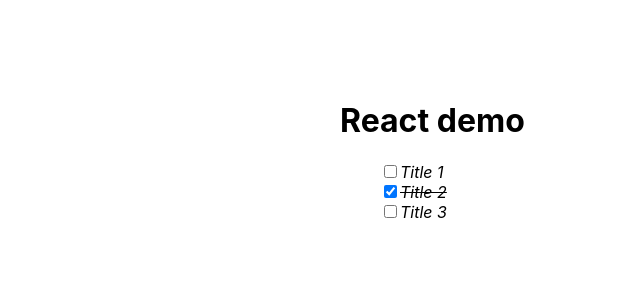
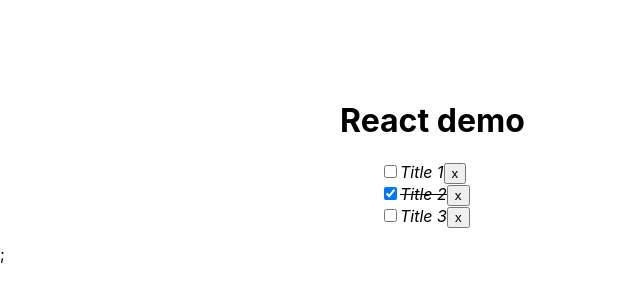
Before and after one commit to 0leksandr/react-demo, a React (Create React App) app: page / in a window 1280 px wide. Shown: the top 300 px of the page, without its empty margins (0-640 px from the left). Built offline with nearby package versions, Linux system fonts and the light colour scheme.

Commit message:
remove button
Took 21 minutes

```diff
--- a/src/App.js
+++ b/src/App.js
@@ -1,5 +1,6 @@
 import React from 'react';
 import TodoList from "./Todo/TodoList";
+import Context from "./context";
 
 function App() {
     const [Todos, updateTodos] = React.useState([
@@ -8,17 +9,22 @@ function App() {
         {id: 3, title: "Title 3", completed: false},
     ]);
 
-    function toggle(todoId) {
+    function toggleTodo(id) {
         updateTodos(Todos.map(todo => {
-            if (todo.id === todoId) todo.completed = !todo.completed;
+            if (todo.id === id) todo.completed = !todo.completed;
             return todo;
         }));
     }
+    function removeTodo(id) {
+        updateTodos(Todos.filter(todo => todo.id !== id));
+    }
 
-    return <div className="wrapper">
-        <h1>React demo</h1>
-        <TodoList items={Todos} toggle={toggle}/>
-    </div>;
+    return <Context.Provider value={{removeTodo}}>
+        <div className="wrapper">
+            <h1>React demo</h1>
+            <TodoList items={Todos} toggle={toggleTodo}/>
+        </div>;
+    </Context.Provider>
 }
 
 export default App;
--- a/src/Todo/TodoItem.js
+++ b/src/Todo/TodoItem.js
@@ -1,10 +1,14 @@
-import React from "react";
+import React, {useContext} from "react";
+import Context from "../context";
 
 export default function ({title, id, completed, toggle}) {
+    const {removeTodo} = useContext(Context);
+
     return <li style={{fontStyle: "italic"}}>
         <input type="checkbox" checked={completed} onChange={() => toggle(id)}/>
         <span className={completed ? "done": ""}>
             {title}
         </span>
+        <button onClick={() => removeTodo(id)}>x</button>
     </li>
 }
--- /dev/null
+++ b/src/context.js
@@ -0,0 +1,4 @@
+import React from "react";
+
+const Context = React.createContext();
+export default Context;
```
